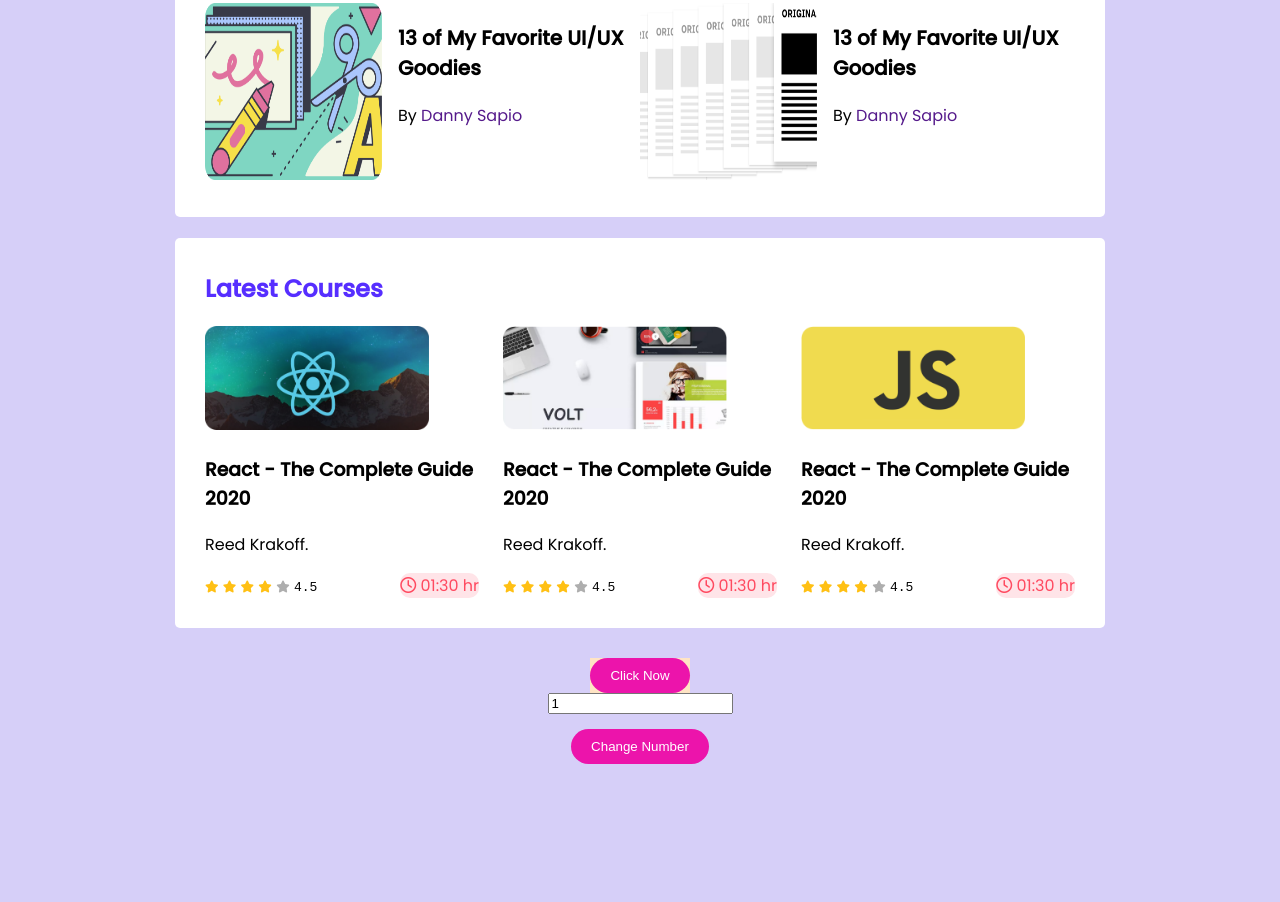
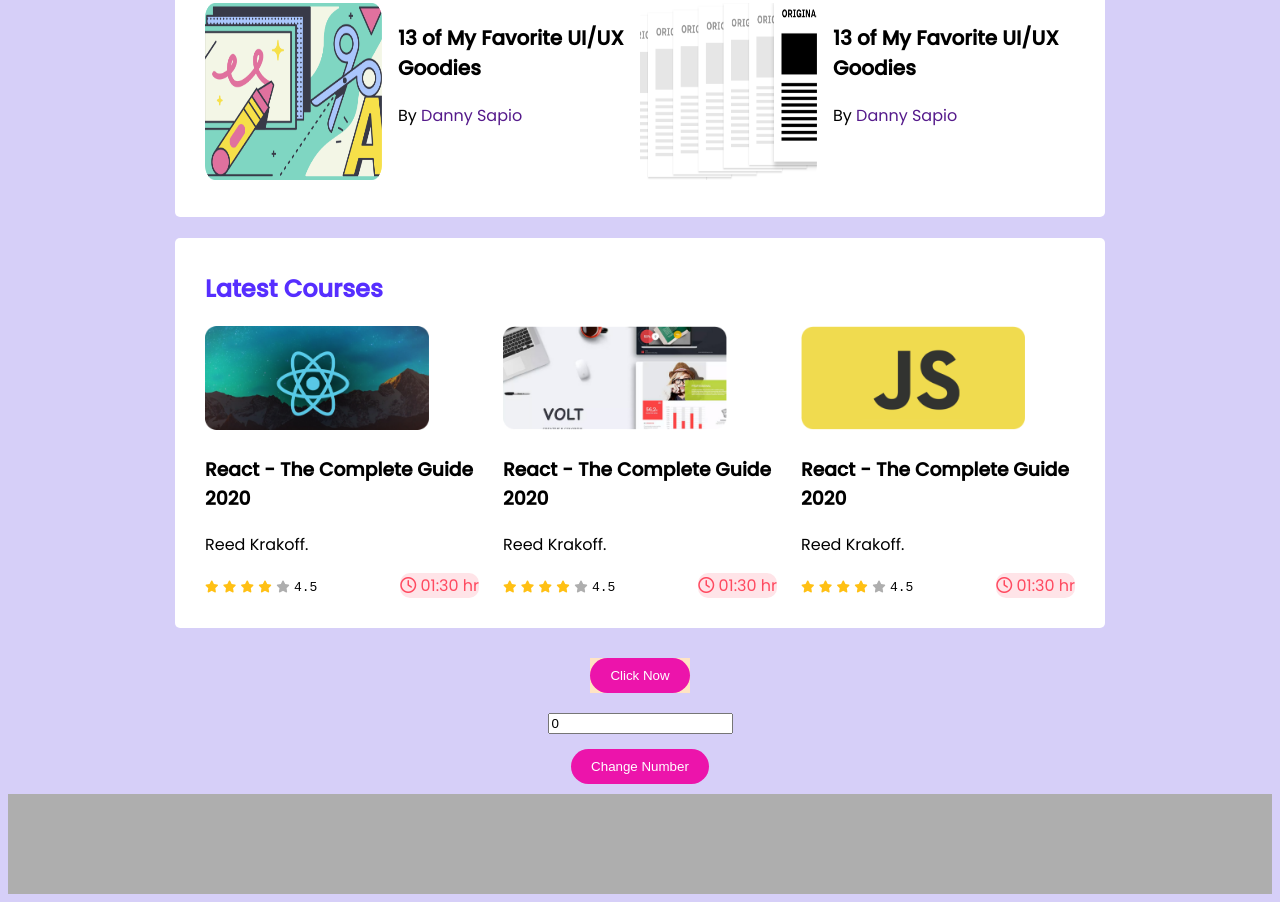
Before and after one commit to partho2589/leader-board-css-sholution, a plain HTML site: page index.html in a window 1280 px wide. Shown: the part 568-1470 px from the top of the page. Before the commit the page ends 1340 px from the top, so only its background shows below. Drawn offline with Linux system fonts and the light colour scheme; a web font is replaced by a local one.

Commit message:
count number

```diff
--- a/index.html
+++ b/index.html
@@ -181,9 +181,12 @@
         </div>
         <button id="click-button"> Click Now</button>
     </section>
-    <input id="number-input" type="number" value="1">
-    <button id="changeN-button"> Change Number</button>
+    <input id="number-input" type="number" value="0">
+    <button id="changeN-button" > Change Number</button>
+
+
     </main>
+    <footer class="footer-style"> </footer>
 
     <!-- javascript link -->
      <script src="js/app.js"></script>
--- a/js/app.js
+++ b/js/app.js
@@ -17,9 +17,13 @@ const topPlayer =  document.getElementById('top-player-titel');
 
  //change number of button click
 
- document.getElementById('changeN-button').addEventListener('click',
+ let button =  document.getElementById('changeN-button').addEventListener('click',
  function(){
-     const numberInput = document.getElementById('number-input');
-     const valu = parseFloat (numberInput.value) ;
-     numberInput.value = valu + 1;
+    const numberInput = document.getElementById('number-input');
+    const valu = parseFloat (numberInput.value) ;
+    if (valu <5 ){
+        numberInput.value = valu + 1;
+
+    }
+
  })
--- a/styles.css/style.css
+++ b/styles.css/style.css
@@ -186,3 +186,14 @@ hr{
          padding-right: 20px;
 
      }
+     #number-input{
+         margin-top: 20px;
+
+     }
+
+     .footer-style{
+        padding: 50px;
+        background-color: #AEAEAE;
+        margin-top: 10px;
+
+     }
```
